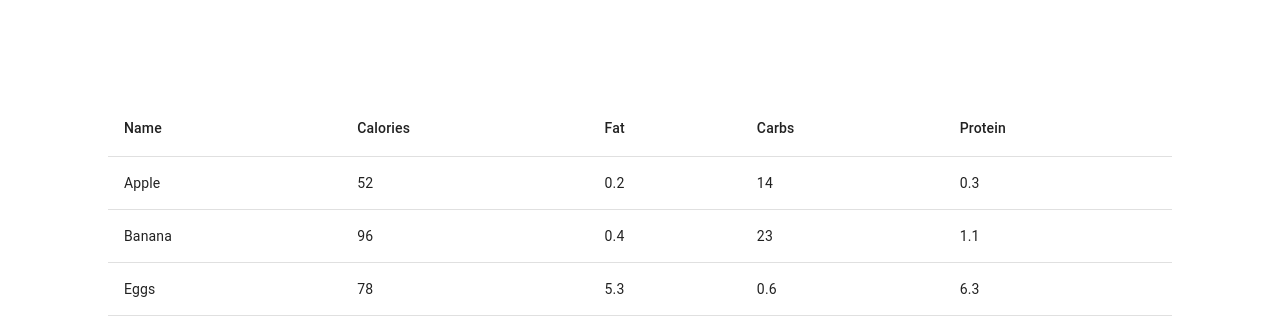
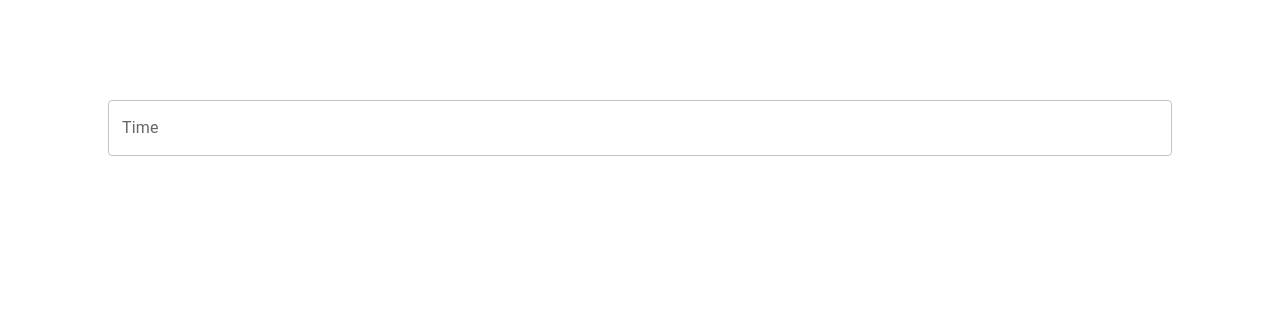
Before and after one commit to oguzhnkorkmz/material, a React (Vite) app: page / in a window 1280 px wide. Shown: the top 336 px of the page. Built offline with nearby package versions, Linux system fonts and the light colour scheme.

Commit message:
DateTime

```diff
--- a/src/App.tsx
+++ b/src/App.tsx
@@ -1,6 +1,7 @@
 import './App.css'
+import { LessonDateTime } from './components/LessonDateTime'
 // import { LessonLoadingButton } from './components/LessonLoadingButton'
-import { LessonTable } from './components/LessonTable'
+// import { LessonTable } from './components/LessonTable'
 // import { LessonProgress } from './components/LessonProgress'
 // import { LessonSkeleton } from './components/LessonSkeleton'
 // import { LessonAlert } from './components/LessonAlert'
@@ -67,7 +68,8 @@ function App() {
       {/* <LessonProgress /> */}
       {/* <LessonSkeleton /> */}
       {/* <LessonLoadingButton /> */}
-      <LessonTable />
+      {/* <LessonTable /> */}
+      <LessonDateTime />
     </div>
   )
 }
--- /dev/null
+++ b/src/components/LessonDateTime.tsx
@@ -0,0 +1,27 @@
+import React, { useState } from 'react'
+import { LocalizationProvider } from '@mui/x-date-pickers/LocalizationProvider'
+import { Stack, TextField } from '@mui/material'
+import { AdapterDayjs } from '@mui/x-date-pickers/AdapterDayjs'
+import { DatePicker, TimePicker } from '@mui/x-date-pickers/TimePicker'
+
+export const LessonDateTime = () => {
+    const [value, setValue] = useState<Dayjs | null>(null)
+    console.log(value)
+    return (
+        <Stack>
+            <LocalizationProvider dateAdapter={AdapterDayjs}>
+                {/* <DatePicker
+                    value={value}
+                    onChange={(newValue => setValue(newValue))}
+                    label='Date'
+                    textField={(props) => <TextField {...props} />} /> */}
+                <TimePicker
+                    label='Time'
+                    value={value}
+                    onChange={(newValue => setValue(newValue))}
+                    textField={(props) => <TextField {...props} />}
+                />
+            </LocalizationProvider>
+        </Stack>
+    )
+}
```
Also changed, not shown: package.json (+6 -2 lines), 1 other file (tests, documents, lock files or other folders).
